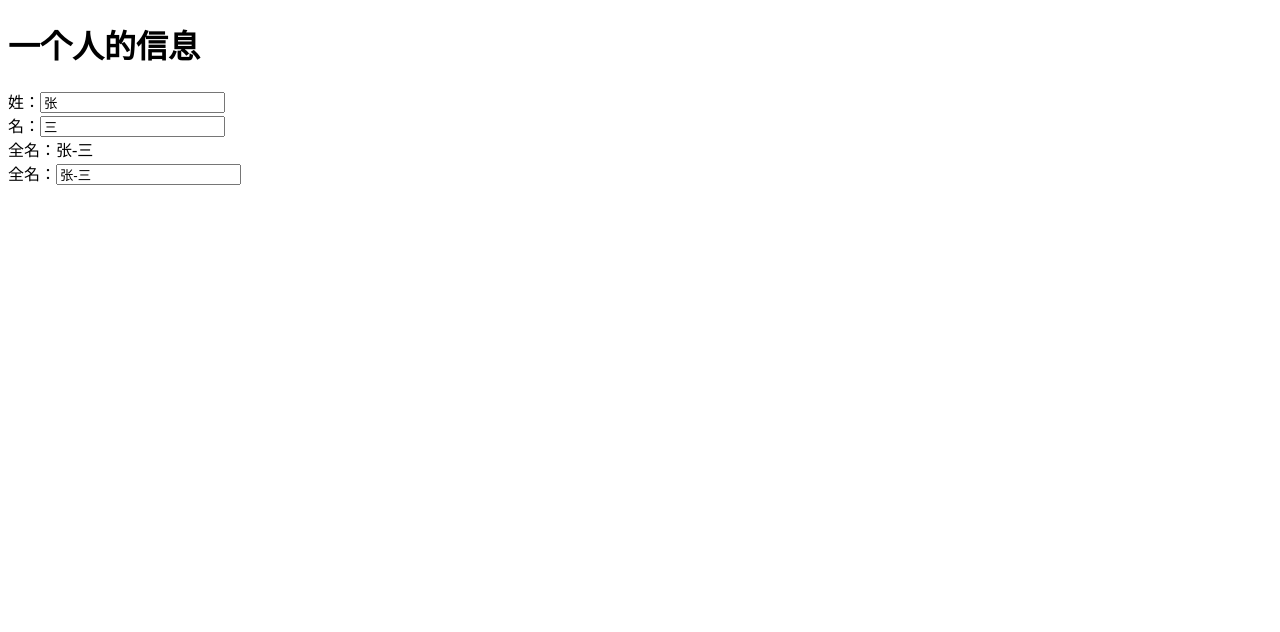
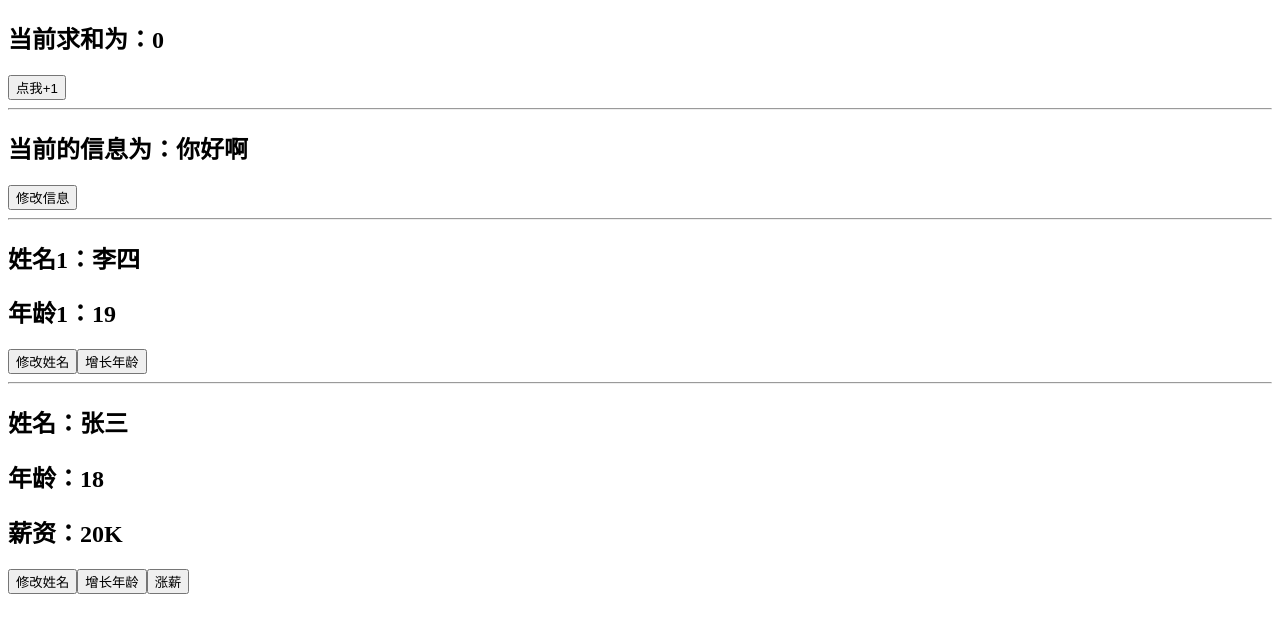
Before and after one commit to Jaunty-Liu/vue, a Vue app: page / in a window 1280 px wide. Shown: the top 632 px of the page. Built offline with nearby package versions, Linux system fonts and the light colour scheme.

Commit message:
vue3watch

```diff
--- a/src/components/Demo.vue
+++ b/src/components/Demo.vue
@@ -1,44 +1,96 @@
 <template>
-	<h1>一个人的信息</h1>
-	姓：<input type="text" v-model="person.firstName">
-	<br>
-	名：<input type="text" v-model="person.lastName">
-	<br>
-	<span>全名：{{person.fullName}}</span>
-	<br>
-	全名：<input type="text" v-model="person.fullName">
+	<h2>当前求和为：{{sum}}</h2>
+	<button @click="sum++">点我+1</button>
+	<hr>
+	<h2>当前的信息为：{{msg}}</h2>
+	<button @click="msg+='！'">修改信息</button>
+	<hr>
+	<h2>姓名1：{{human.name}}</h2>
+	<h2>年龄1：{{human.age}}</h2>
+	<button @click="human.name+='~'">修改姓名</button>
+	<button @click="human.age++">增长年龄</button>
+	<hr>
+	<h2>姓名：{{person.name}}</h2>
+	<h2>年龄：{{person.age}}</h2>
+	<h2>薪资：{{person.job.j1.salary}}K</h2>
+	<button @click="person.name+='~'">修改姓名</button>
+	<button @click="person.age++">增长年龄</button>
+	<button @click="person.job.j1.salary++">涨薪</button>
 </template>
 
 <script>
-	import {reactive,computed} from 'vue'
+	import {ref,reactive, watch} from 'vue'
+	// import {watch} from 'vue'
 	export default {
 		name: 'Demo',
 		setup(){
 			//数据
+			let sum = ref(0)
+			let msg = ref('你好啊')
+			let human = ref({
+				name:'李四',
+				age: 19
+			})
 			let person = reactive({
-				firstName:'张',
-				lastName:'三'
-			})
-			//计算属性——简写（没有考虑计算属性被修改的情况），也就是这样写修改会报错
-			/* person.fullName = computed(()=>{
-				return person.firstName + '-' + person.lastName
-			}) */
-
-			//计算属性——完整写法（考虑读和写）
-			person.fullName = computed({
-				get(){
-					return person.firstName + '-' + person.lastName
-				},
-				set(value){
-					const nameArr = value.split('-')
-					person.firstName = nameArr[0]
-					person.lastName = nameArr[1]
+				name:'张三',
+				age:18,
+				job:{
+					j1:{
+						salary:20
+					}
 				}
 			})
 
+			//情况一：监视ref所定义的一个响应式数据
+			watch(sum,(newValue,oldValue)=>{
+				console.log('sum变了',newValue,oldValue)
+			},{immediate:true})
+			// 设置immediate:true就是最开始就会调用一次，也就是会打印“sum变了 0 undefined”
+
+			//情况二：监视ref所定义的多个响应式数据
+			watch([sum,msg],(newValue,oldValue)=>{
+				console.log('sum或msg变了',newValue,oldValue)
+			},{immediate:true})
+			// 设置immediate:true就是最开始就会打印“sum或msg变了 [0 "你好啊"] []”，注意这里就是数组了，不是undefined
+
+			//情况三：监视ref所定义的一个响应式对象
+			watch(human.value,(newValue, oldValue) => {
+				// 去掉value就没发监听了！！！因为是ref！！！
+				console.log("human变化了", newValue, oldValue)
+				// ※※※注意ref的对象的newValue和oldValue都是newValue
+			})
+
+			/*
+				情况四：监视reactive所定义的一个响应式数据的全部属性
+						1.注意：此处无法正确的获取oldValue
+						2.注意：强制开启了深度监视（deep配置无效）
+			*/
+			watch(person,(newValue,oldValue)=>{
+				console.log('person变化了',newValue,oldValue)
+			},{deep:false}) //此处的deep配置无效
+
+			//情况五：监视reactive所定义的一个响应式数据中的某个属性
+			watch(()=>person.name,(newValue,oldValue)=>{
+				console.log('person的name变化了',newValue,oldValue)
+			})
+
+			//情况六：监视reactive所定义的一个响应式数据中的某些属性
+			watch([()=>person.name,()=>person.age],(newValue,oldValue)=>{
+				console.log('person的name或age变化了',newValue,oldValue)
+			})
+
+			//※※※特殊情况
+			watch(()=>person.job,(newValue,oldValue)=>{
+				console.log('person的job变化了',newValue,oldValue)
+			},{deep:true})
+			//此处由于监视的是reactive所定义的对象中的某个属性，所以deep配置有效
+
 			//返回一个对象（常用）
 			return {
-				person
+				sum,
+				msg,
+				person,
+				human
 			}
 		}
 	}
```
